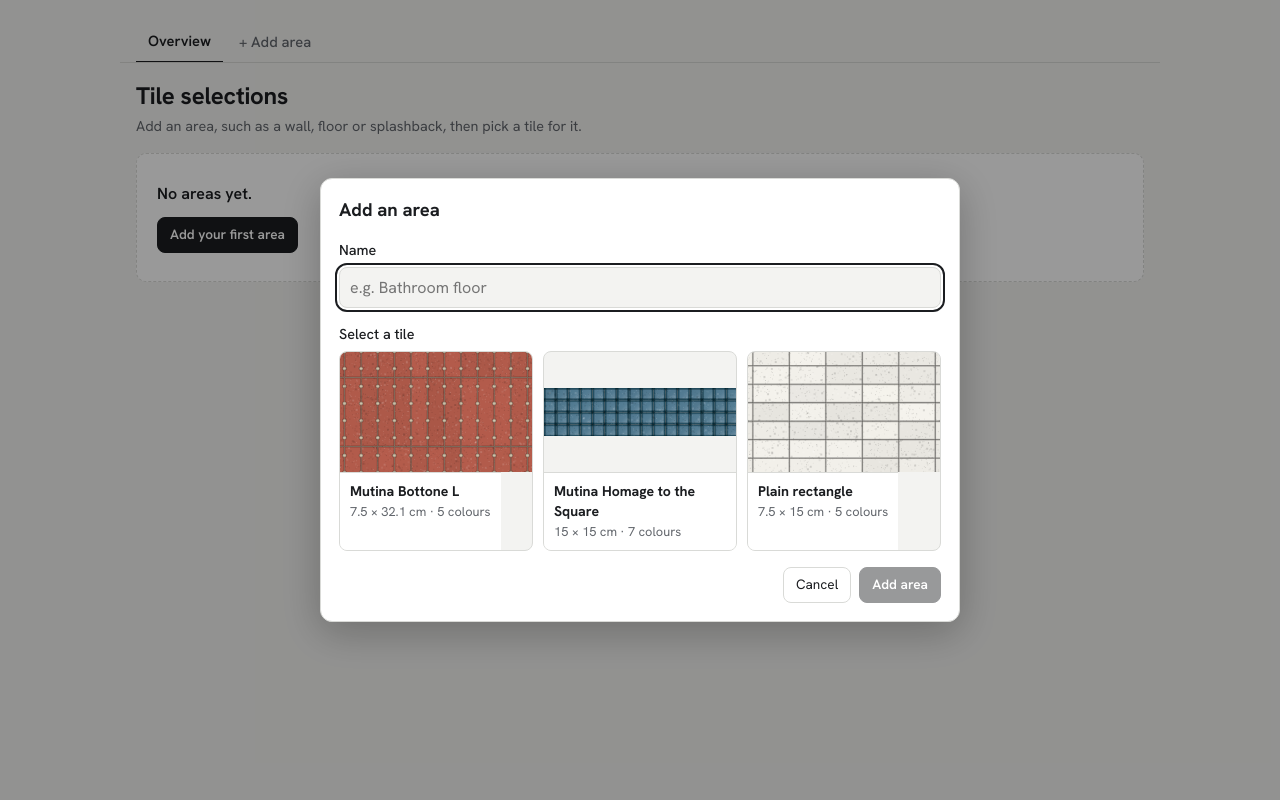
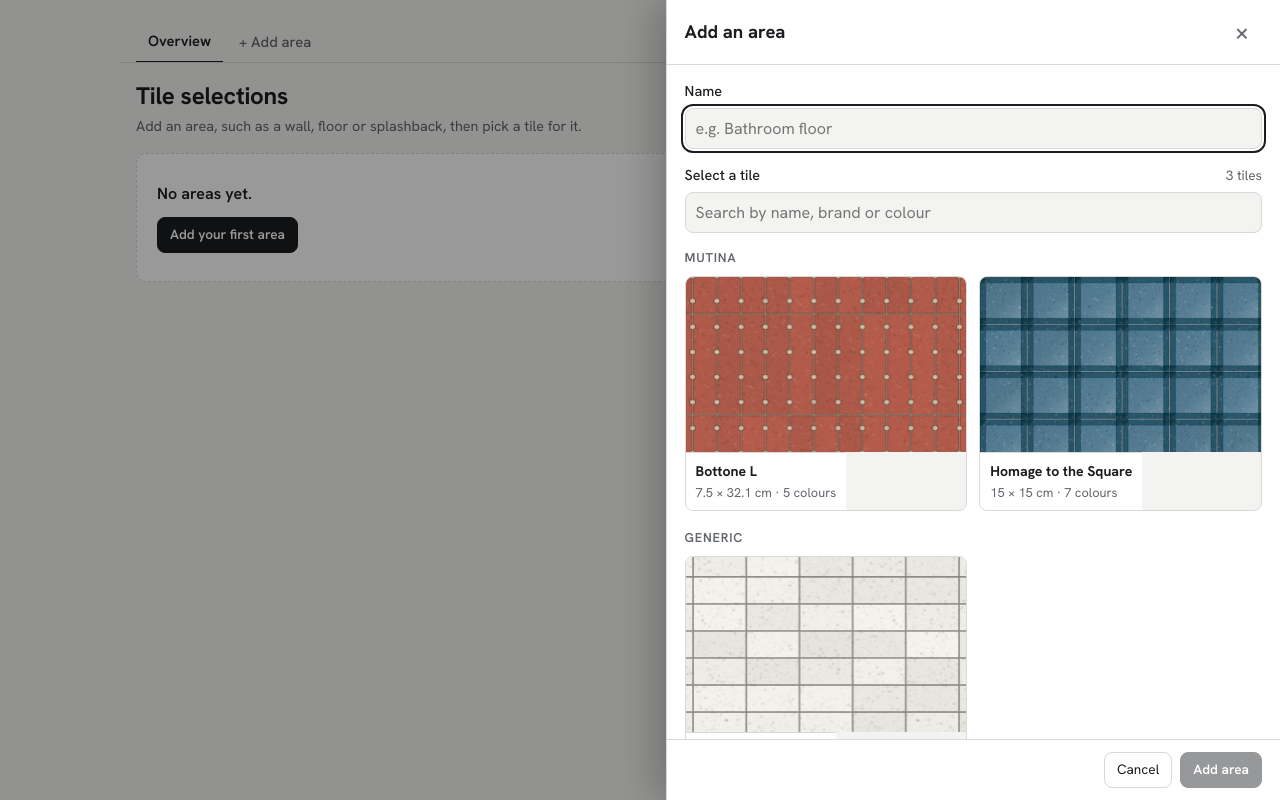
Before and after one commit to wgao19/tile-visualizer, a plain HTML site: page index.html in a window 1280 px wide. Both pictures are taken after a click on the button "+ Add area". Drawn offline with Linux system fonts and the light colour scheme.

Commit message:
Deploying to gh-pages from @ wgao19/tile-visualizer@00470998b5498f658ebbf9e4c68f053d93353951 🚀

```diff
--- a/css/styles.css
+++ b/css/styles.css
@@ -120,18 +120,31 @@ button:focus-visible, input:focus-visible { outline: 2px solid var(--accent); ou
 .add-card:hover { color: var(--ink); }
 .add-card .plus { font-size: 2rem; line-height: 1; font-weight: 400; }
 
-/* Add / edit area dialog */
-dialog { width: min(640px, calc(100vw - 32px)); max-height: calc(100dvh - 32px); padding: 0; border: 1px solid var(--line); border-radius: 12px; background: var(--panel); color: var(--ink); box-shadow: 0 10px 40px rgba(0,0,0,.25); }
+/* Add / edit area: a side sheet on wide screens, full screen on phones */
+dialog.sheet { position: fixed; inset: 0 0 0 auto; margin: 0; width: 100vw; max-width: 100vw; height: 100dvh; max-height: 100dvh; padding: 0; border: 0; border-radius: 0; background: var(--panel); color: var(--ink); box-shadow: -8px 0 40px rgba(0,0,0,.25); }
+@media (min-width: 760px) { dialog.sheet { width: clamp(460px, 48vw, 780px); border-left: 1px solid var(--line); } }
+dialog.sheet[open] { animation: sheet-in .22s ease-out; }
+@keyframes sheet-in { from { transform: translateX(40px); opacity: 0; } }
+@media (prefers-reduced-motion: reduce) { dialog.sheet[open] { animation: none; } }
 dialog::backdrop { background: rgba(0,0,0,.4); }
-dialog form { display: flex; flex-direction: column; gap: 16px; padding: 18px; }
+dialog form { display: flex; flex-direction: column; height: 100%; }
+.sheet-head, .sheet-foot { flex: none; display: flex; align-items: center; gap: 8px; padding: 12px 18px; }
+.sheet-head { border-bottom: 1px solid var(--line); justify-content: space-between; }
+.sheet-foot { border-top: 1px solid var(--line); flex-wrap: wrap; }
+.sheet-foot .spacer { flex: 1; }
+.sheet-body { flex: 1; overflow-y: auto; padding: 16px 18px 24px; display: flex; flex-direction: column; gap: 16px; overscroll-behavior: contain; }
 dialog h2 { margin: 0; font-size: 1.15rem; }
-dialog input[type="text"] { font: inherit; color: var(--ink); background: var(--bg); border: 1px solid var(--line); border-radius: 8px; padding: 8px 10px; min-height: 40px; }
+.icon-btn { appearance: none; border: 0; background: none; color: var(--muted); font: inherit; font-size: 1.6rem; line-height: 1; width: 40px; height: 40px; border-radius: 8px; cursor: pointer; }
+.icon-btn:hover { color: var(--ink); background: var(--bg); }
+dialog input[type="text"], dialog input[type="search"] { font: inherit; color: var(--ink); background: var(--bg); border: 1px solid var(--line); border-radius: 8px; padding: 8px 10px; min-height: 40px; }
 .err { margin: 0; color: var(--danger); font-size: 0.85rem; }
-.tile-picker { display: grid; grid-template-columns: repeat(auto-fill, minmax(170px, 1fr)); gap: 10px; }
+.tile-library { display: flex; flex-direction: column; gap: 18px; }
+.tile-group h3 { margin: 0 0 8px; font-size: 0.8rem; font-weight: 600; letter-spacing: 0.06em; text-transform: uppercase; color: var(--muted); }
+.tile-picker { display: grid; grid-template-columns: repeat(auto-fill, minmax(min(100%, 150px), 1fr)); gap: 12px; }
 .tile-opt { appearance: none; font: inherit; color: inherit; text-align: left; background: var(--bg); border: 1px solid var(--line); border-radius: 8px; padding: 0; overflow: hidden; cursor: pointer; display: flex; flex-direction: column; }
+.tile-opt:hover { border-color: var(--muted); }
 .tile-opt canvas { width: 100%; aspect-ratio: 16 / 10; }
 .tile-opt .tile-txt { display: flex; flex-direction: column; gap: 2px; padding: 8px 10px; font-size: 0.8rem; color: var(--muted); background: var(--panel); border-top: 1px solid var(--line); flex: 1; }
 .tile-opt .tile-txt b { color: var(--ink); font-size: 0.88rem; }
 .tile-opt[aria-pressed="true"] { outline: 2px solid var(--accent); outline-offset: 1px; }
-.dlg-actions { display: flex; flex-wrap: wrap; gap: 8px; align-items: center; }
-.dlg-actions .spacer { flex: 1; }
+@media (min-width: 760px) { .tile-picker { grid-template-columns: repeat(auto-fill, minmax(200px, 1fr)); } }
--- a/index.html
+++ b/index.html
@@ -7,7 +7,7 @@
 <link rel="preconnect" href="https://fonts.googleapis.com">
 <link rel="preconnect" href="https://fonts.gstatic.com" crossorigin>
 <link href="https://fonts.googleapis.com/css2?family=Hanken+Grotesk:wght@400;500;600;700&display=swap" rel="stylesheet">
-<link rel="stylesheet" href="css/styles.css?v=4">
+<link rel="stylesheet" href="css/styles.css?v=5">
 </head>
 <body>
 <div class="wrap">
@@ -89,32 +89,39 @@
   </main>
 </div>
 
-<!-- Add or edit an area: name it, pick a tile -->
-<dialog id="areaDialog" aria-labelledby="dlgTitle">
+<!-- Add or edit an area: name it, pick a tile. A side sheet on wide screens, full screen on phones. -->
+<dialog id="areaDialog" class="sheet" aria-labelledby="dlgTitle">
   <form id="dlgForm" method="dialog" novalidate>
+    <header class="sheet-head">
       <h2 id="dlgTitle">Add an area</h2>
+      <button type="button" class="icon-btn" id="dlgClose" aria-label="Close">&times;</button>
+    </header>
+    <div class="sheet-body">
       <div class="field">
         <label for="dlgName">Name</label>
         <input type="text" id="dlgName" maxlength="60" autocomplete="off">
         <p class="err" id="dlgError" hidden></p>
       </div>
       <div class="field">
-      <label id="tpl">Select a tile</label>
-      <div class="tile-picker" id="tilePicker" role="group" aria-labelledby="tpl"></div>
+        <div class="top"><label id="tpl" for="tileSearch">Select a tile</label><span id="tileCount"></span></div>
+        <input type="search" id="tileSearch" placeholder="Search by name, brand or colour" autocomplete="off">
       </div>
-    <div class="dlg-actions">
+      <div class="tile-library" id="tilePicker" role="group" aria-labelledby="tpl"></div>
+      <p class="note" id="tileNone" hidden>No tiles match.</p>
+    </div>
+    <footer class="sheet-foot">
       <button type="button" class="seg-btn danger" id="dlgDelete">Delete area</button>
       <span class="spacer"></span>
       <button type="button" class="seg-btn" id="dlgCancel">Cancel</button>
       <button type="submit" class="seg-btn primary" id="dlgSave">Add area</button>
-    </div>
+    </footer>
   </form>
 </dialog>
 
-<script src="js/data.js?v=4"></script>
-<script src="js/shapes.js?v=4"></script>
-<script src="js/kinds.js?v=4"></script>
-<script src="js/render.js?v=4"></script>
-<script src="js/app.js?v=4"></script>
+<script src="js/data.js?v=5"></script>
+<script src="js/shapes.js?v=5"></script>
+<script src="js/kinds.js?v=5"></script>
+<script src="js/render.js?v=5"></script>
+<script src="js/app.js?v=5"></script>
 </body>
 </html>
--- a/js/app.js
+++ b/js/app.js
@@ -534,35 +534,70 @@
   /* ---------- add / edit area dialog ---------- */
   var dlg = el("areaDialog"), picker = el("tilePicker"), editing = null, pickedTile = null;
 
+  /* The library, grouped by brand. Search matches brand, name, material and colour names. */
   function buildPicker() {
     picker.innerHTML = "";
+    var groups = {};
     Object.keys(TV.TILES).forEach(function (id) {
-      var t = TV.TILES[id];
+      var t = TV.TILES[id], brand = t.brand || "Other";
+      if (!groups[brand]) {
+        var sec = make("section", "tile-group");
+        sec.appendChild(make("h3", null, brand));
+        var grid = make("div", "tile-picker");
+        sec.appendChild(grid);
+        picker.appendChild(sec);
+        groups[brand] = grid;
+      }
       var b = make("button", "tile-opt");
       b.type = "button";
       b.dataset.id = id;
+      b.dataset.search = [brand, t.name, t.material || "", t.credit || ""]
+        .concat(t.colors.map(function (c) { return c.name; })).join(" ").toLowerCase();
       var cvp = make("canvas");
       cvp.setAttribute("aria-hidden", "true");
       b.appendChild(cvp);
       var txt = make("span", "tile-txt");
-      txt.appendChild(make("b", null, tileName(t)));
+      txt.appendChild(make("b", null, t.name));
       txt.appendChild(make("span", null, sizeText(t) + " · " + t.colors.length + " colours"));
       b.appendChild(txt);
       b.addEventListener("click", function () { pickedTile = id; syncPicker(); });
-      picker.appendChild(b);
+      groups[brand].appendChild(b);
     });
+    filterPicker();
   }
+  function filterPicker() {
+    var words = el("tileSearch").value.toLowerCase().split(/\s+/).filter(Boolean), shown = 0;
+    Array.prototype.forEach.call(picker.querySelectorAll(".tile-group"), function (sec) {
+      var any = false;
+      Array.prototype.forEach.call(sec.querySelectorAll(".tile-opt"), function (b) {
+        var ok = words.every(function (w) { return b.dataset.search.indexOf(w) >= 0; });
+        b.hidden = !ok;
+        if (ok) { any = true; shown++; }
+      });
+      sec.hidden = !any;
+    });
+    var total = Object.keys(TV.TILES).length;
+    el("tileCount").textContent = words.length ? shown + " of " + total : total + " tiles";
+    el("tileNone").hidden = shown > 0;
+  }
+  el("tileSearch").addEventListener("input", function () { filterPicker(); drawPicker(); });
   function syncPicker() {
-    Array.prototype.forEach.call(picker.children, function (b) {
+    Array.prototype.forEach.call(picker.querySelectorAll(".tile-opt"), function (b) {
       b.setAttribute("aria-pressed", String(b.dataset.id === pickedTile));
     });
     el("dlgSave").disabled = !pickedTile;
   }
   function drawPicker() {
-    Array.prototype.forEach.call(picker.querySelectorAll("canvas"), function (c) {
+    Array.prototype.forEach.call(picker.querySelectorAll(".tile-opt:not([hidden]) canvas"), function (c) {
       var id = c.parentNode.dataset.id, t = TV.TILES[id];
       // Show the area's own options on its current tile, the tile's defaults elsewhere.
       var st = editing && editing.tile === id ? editing.st : optionsFor(t);
+      // Kinds drawn as a whole surface get a sample that fills the card, about six tiles wide.
+      if (kindOf(t).aspect) {
+        st = Object.assign({}, st);
+        st.w = Math.round(t.size.w * 6);
+        st.h = Math.round(st.w * c.clientHeight / Math.max(1, c.clientWidth));
+      }
       TV.draw(c, t, st);
     });
   }
@@ -576,6 +611,7 @@
     el("dlgSave").textContent = area ? "Save" : "Add area";
     el("dlgDelete").hidden = !area;
     el("dlgError").hidden = true;
+    el("tileSearch").value = "";
     buildPicker();
     syncPicker();
     if (dlg.showModal) dlg.showModal(); else dlg.setAttribute("open", "");
@@ -604,6 +640,9 @@
     showArea(area);
   });
   el("dlgCancel").addEventListener("click", closeDialog);
+  el("dlgClose").addEventListener("click", closeDialog);
+  // A click on the backdrop (outside the sheet) closes it.
+  dlg.addEventListener("click", function (e) { if (e.target === dlg) closeDialog(); });
   el("dlgDelete").addEventListener("click", function () {
     if (!editing || !window.confirm("Delete “" + editing.name + "”?")) return;
     areas = areas.filter(function (a) { return a !== editing; });
```
Also changed, not shown: 1 other file. Lines whose indentation alone changed are shown as unchanged.
